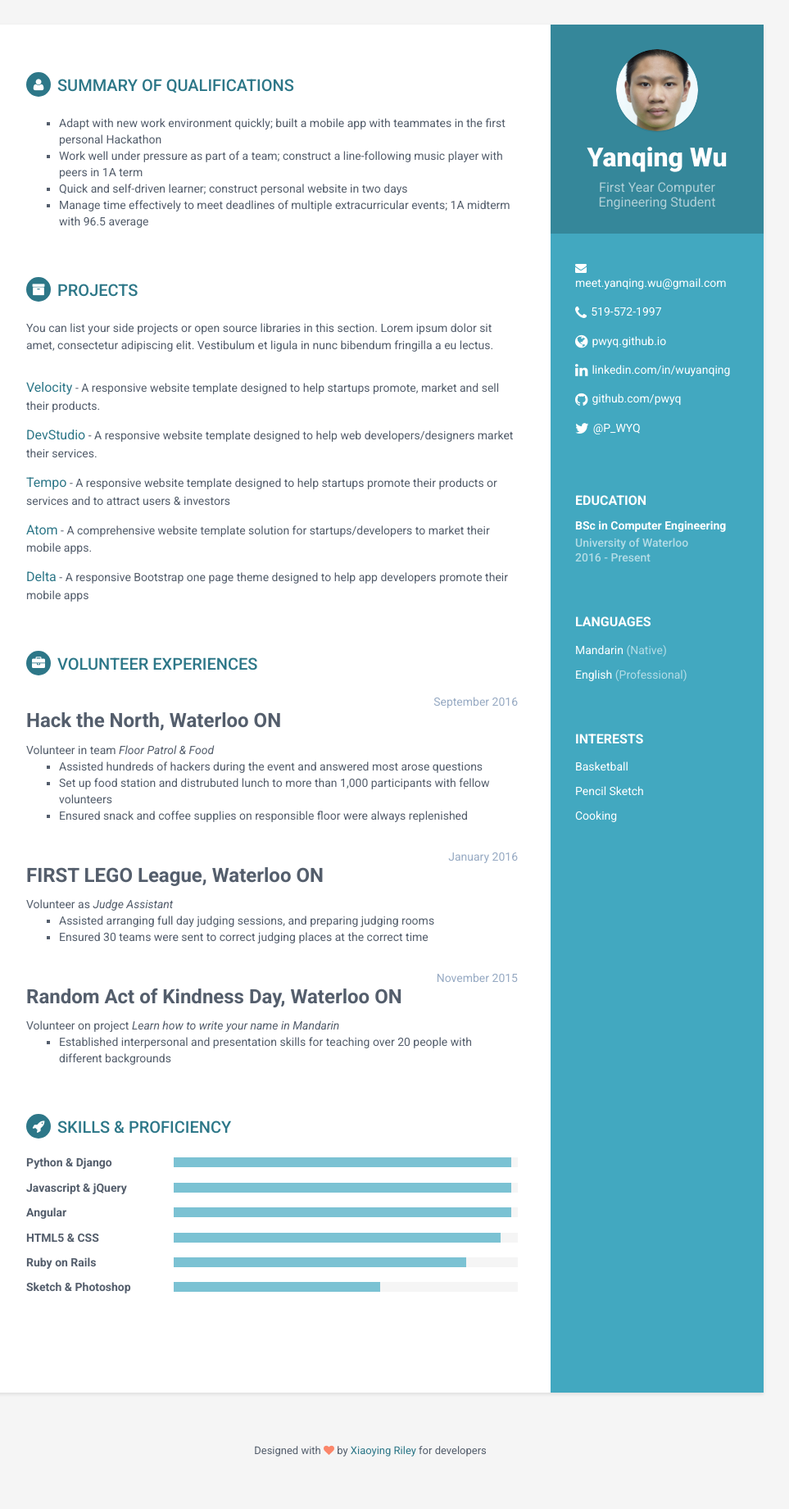
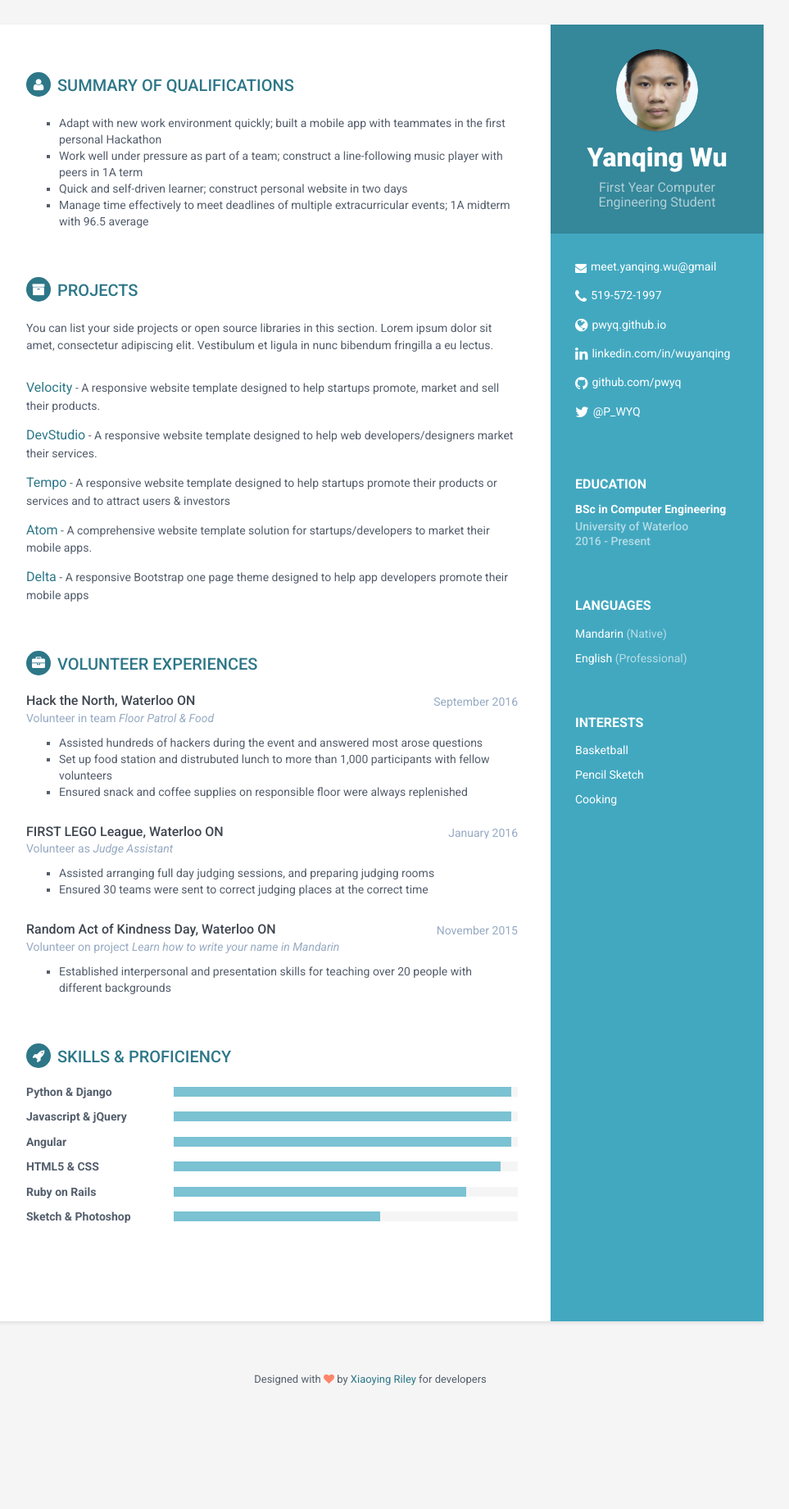
Before and after one commit to pwyq/blog, a Jekyll site: the page built from cv/index.html, in a window 1280 px wide. Shown: the whole page at 82% size, without its empty margins (188-1151 px from the left). Built offline with Jekyll 4.4.1, drawn with Linux system fonts in a browser that asks for light colours; after the commit the page ends 1754 px from its top, so only the background shows below that.

Commit message:
fixed the wrong font size of experience section

```diff
--- a/_includes/cv_experience.html
+++ b/_includes/cv_experience.html
@@ -4,10 +4,10 @@
                 <div class="item">
                     <div class="meta">
                         <div class="upper-row">
-                            <h3 class="volunteer event">Hack the North, Waterloo ON</h3>
+                            <h3 class="volunteer-event">Hack the North, Waterloo ON</h3>
                             <div class="time">September 2016</div>
                         </div><!--//upper-row-->
-                        <div class="volunteer title">Volunteer in team <i>Floor Patrol &amp Food </i></div>
+                        <div class="volunteer-title">Volunteer in team <i>Floor Patrol &amp Food </i></div>
                     </div><!--//meta-->
                     <div class="details">
 						<ul style="list-style-type:square">
@@ -21,10 +21,10 @@
                 <div class="item">
                     <div class="meta">
                         <div class="upper-row">
-                            <h3 class="volunteer event">FIRST LEGO League, Waterloo ON</h3>
+                            <h3 class="volunteer-event">FIRST LEGO League, Waterloo ON</h3>
                             <div class="time">January 2016</div>
                         </div><!--//upper-row-->
-                        <div class="volunteer title">Volunteer as <i>Judge Assistant</i></div>
+                        <div class="volunteer-title">Volunteer as <i>Judge Assistant</i></div>
                     </div><!--//meta-->
                     <div class="details">
 						<ul style="list-style-type:square">
@@ -37,10 +37,10 @@
                 <div class="item">
                     <div class="meta">
                         <div class="upper-row">
-                            <h3 class="volunteer event">Random Act of Kindness Day, Waterloo ON</h3>
+                            <h3 class="volunteer-event">Random Act of Kindness Day, Waterloo ON</h3>
                             <div class="time">November 2015</div>
                         </div><!--//upper-row-->
-                        <div class="volunteer title">Volunteer on project <i>Learn how to write your name in Mandarin</i></div>
+                        <div class="volunteer-title">Volunteer on project <i>Learn how to write your name in Mandarin</i></div>
                     </div><!--//meta-->
                     <div class="details">
 						<ul style="list-style-type:square">
--- a/_includes/cv_sidebar.html
+++ b/_includes/cv_sidebar.html
@@ -13,7 +13,7 @@
 				{% if site.email %}
 					<li class="email"><i class="fa fa-envelope"></i><a href="mailto: {{site.email}}">{{site.email}}</a></li>
 				{% else %}
-					<li class="email"><i class="fa fa-envelope"></i><a href="mailto:meet.yanqing.wu@gmail.com"></a>meet.yanqing.wu@gmail.com</li>
+					<li class="email"><i class="fa fa-envelope"></i><a href="mailto:meet.yanqing.wu@gmail.com"></a>meet.yanqing.wu@gmail</li>
 				{% endif %}
 
 				{% if site.phone %}
--- a/assets/css/styles.css
+++ b/assets/css/styles.css
@@ -198,7 +198,7 @@ p {
   overflow: hidden;
   margin-bottom: 2px;
 }
-.main-wrapper .job-title {
+.main-wrapper .volunteer-event {
   color: #3F4650;
   font-size: 16px;
   margin-top: 0;
@@ -211,7 +211,7 @@ p {
   top: 0;
   color: #97AAC3;
 }
-.main-wrapper .company {
+.main-wrapper .volunteer-title {
   margin-bottom: 10px;
   color: #97AAC3;
 }
```
